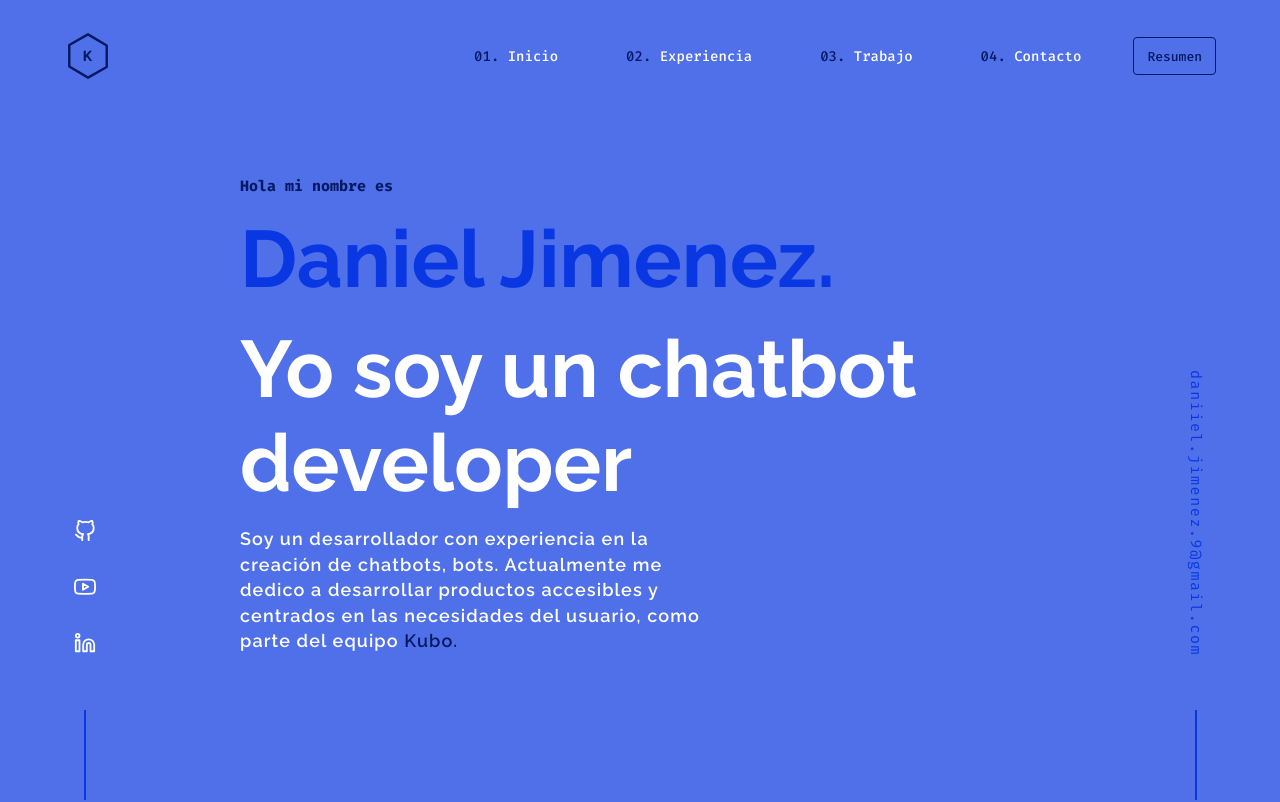
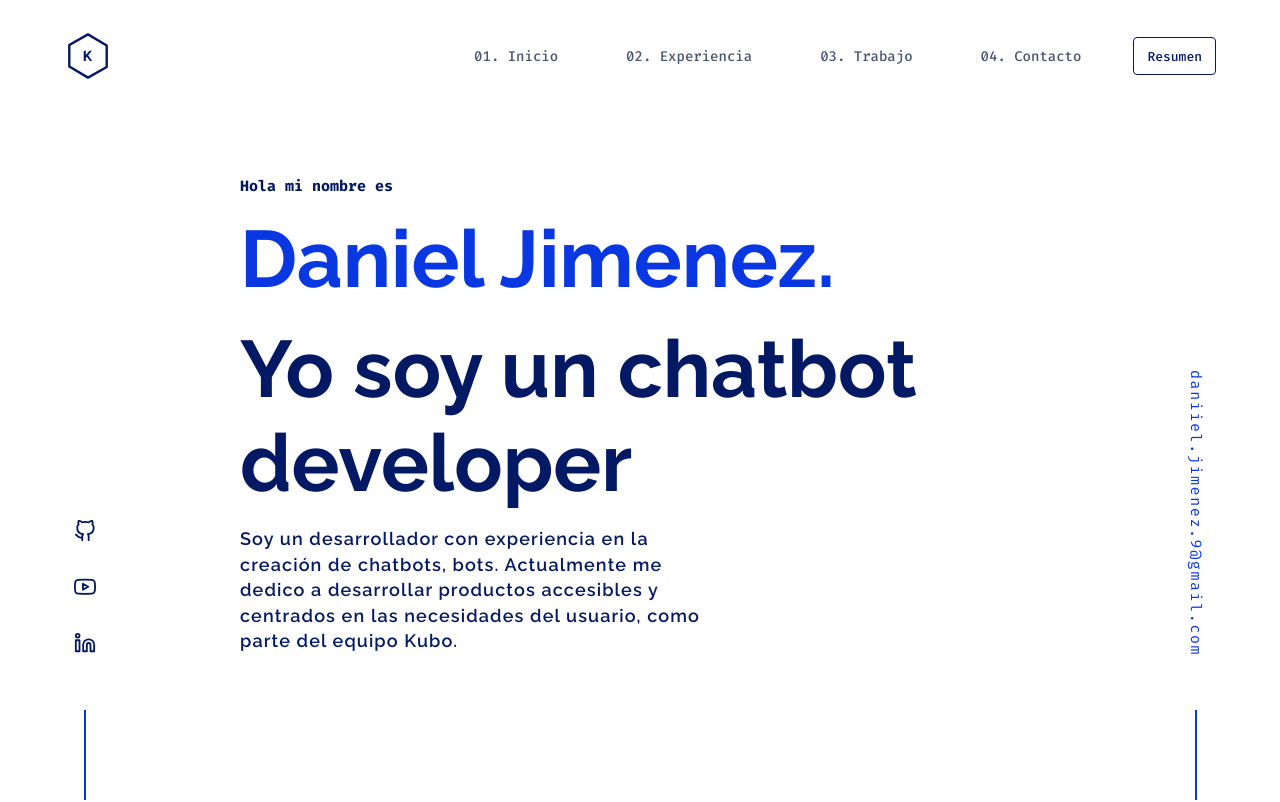
Before and after one commit to peligro99/cv, a Next.js app: page / in a window 1280 px wide. Shown: the top 802 px of the page. Built offline with nearby package versions, Linux system fonts and the light colour scheme; no server answers.

Commit message:
cambios de tema a la pagina v2

```diff
--- a/src/scss/globals.css
+++ b/src/scss/globals.css
@@ -1,12 +1,12 @@
 :root {
   --navy-shadow: rgba(2, 12, 27, 0.7);
-  --background-color: #4F70E8;
+  --background-color: white;
   --lightest-navy: #233554;
-  --light-navy: white;
+  --light-navy: #112240;
   --dark-slate: #495670;
-  --slate: white;
+  --slate: #041963;
   --light-slate: #0938E3;
-  --lightest-slate: white;
+  --lightest-slate: #041963;
   --theme-color: #041963;
 }
 
--- a/src/scss/sections/_navbar.scss
+++ b/src/scss/sections/_navbar.scss
@@ -42,7 +42,7 @@ nav {
     .nav-items {
       display: flex;
       gap: 3em;
-      color: var(--lightest-slate);
+      color: var(--dark-slate);
       font-family: var(--fira-code);
       font-weight: 500;
       font-size: var(--tsm1);
@@ -61,14 +61,14 @@ nav {
             &::before {
               counter-increment: nav-list;
               content: "0" counter(nav-list) ". ";
-              color: var(--theme-color);
+              color: var(--dark-slate);
             }
           }
           a:focus {
             outline-color: var(--theme-color);
           }
           &:hover {
-            color: var(--theme-color);
+            color: var(--background-color);
           }
         }
       }
--- a/src/scss/sections/_projects.scss
+++ b/src/scss/sections/_projects.scss
@@ -92,7 +92,7 @@
           background-color: var(--light-navy);
           border-radius: 0.2rem;
           p {
-            color: var(--lightest-slate);
+            color: var(--background-color);
             font-family: var(--raleway);
             padding: 2rem;
             text-align: end;
@@ -104,7 +104,7 @@
           gap: 1rem;
           flex-wrap: wrap;
           &-item {
-            color: var(--lightest-slate);
+            color: var(--dark-slate);
             font-family: var(--raleway);
           }
         }
```
